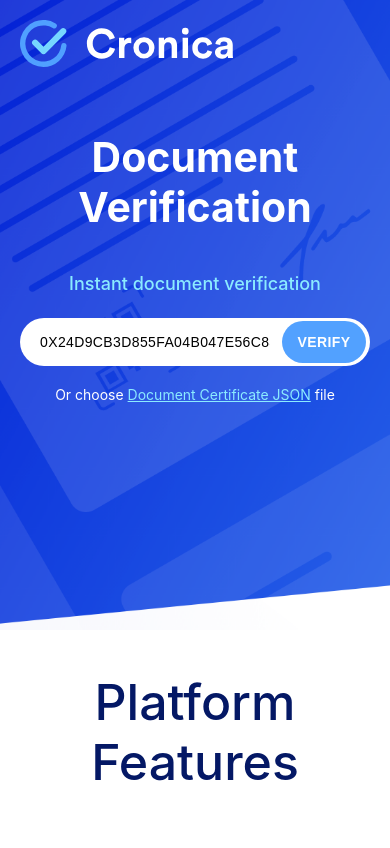
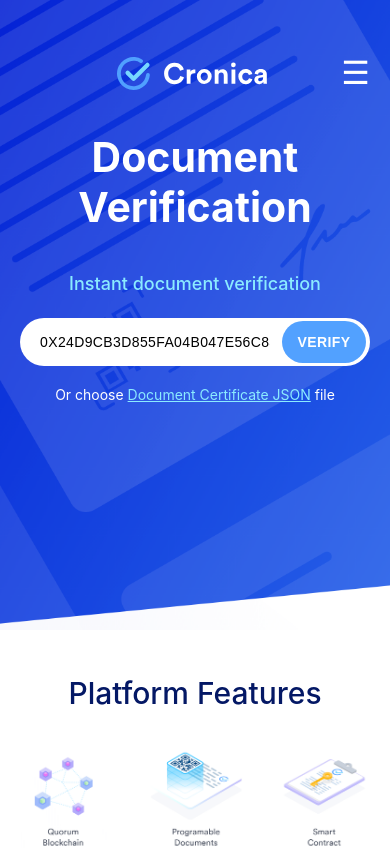
Before and after one commit to cronicaio/verifier-front, a React app: page / in a window 390 px wide. Shown: the top 848 px of the page. Built offline with nearby package versions, Linux system fonts and the light colour scheme.

Commit message:
update styles

```diff
--- a/src/components/app-footer/footer.component.js
+++ b/src/components/app-footer/footer.component.js
@@ -52,9 +52,9 @@
         <img width="240px" src={Social} alt="" />
       </div>
       <div className="Block Copyright">
-        <span>Terms of Use</span>
-        <span>Privacy Policy</span>
-        <span>Cookie Policy</span>
+        <span className="hiddenMobile">Terms of Use</span>
+        <span className="hiddenMobile">Privacy Policy</span>
+        <span className="hiddenMobile">Cookie Policy</span>
         <span>© Cronica 2019</span>
       </div>
     </footer>
--- a/src/components/app-header/header.component.js
+++ b/src/components/app-header/header.component.js
@@ -8,14 +8,17 @@
 function Header() {
   return (
     <header className="AppHeader">
-      <NavLink to="/">
-        <img src={Logo} alt="cronica" />
+      <NavLink to="/" className="AppHeaderLogo">
+        <img src={Logo} alt="Cronica" />
       </NavLink>
       <nav className="hiddenMobile">
         <NavLink to="/" exact>Home</NavLink>
         <NavLink to="/product">Project</NavLink>
         <NavLink to="/contact">Contact Us</NavLink>
       </nav>
+      <nav className="hiddenDesktop mobileMenuBtn">
+        <span>☰</span>
+      </nav>
     </header>
   );
 }
--- a/src/components/app-header/header.component.scss
+++ b/src/components/app-header/header.component.scss
@@ -1,54 +1,26 @@
+@media (min-width: 576px) {
   .AppHeader {
     position: absolute;
+    top: 0;
 
     display: flex;
     align-items: center;
     justify-content: space-between;
 
-  width: 1629px;
-  max-width: 100%;
+    width: 100%;
     margin: 0 auto;
-
     padding: 40px 0;
 
     user-select: none;
 
-  @media (max-width: 575px) {
-    width: 100%;
-    overflow: hidden;
-    padding: 20px;
+    &Logo {
+      margin-left: 89px;
     }
 
-  &Logo {
-    @media (min-width: 576px) {
-      margin-left: 89px;
-    }
-    @media (max-width: 575px) {
-      img {
-        width: 150px;
-      }
-    }
-  }
-
-  .mobileMenuBtn {
-    position: relative;
-    top: -3px;
-
+    nav.hiddenMobile {
       display: flex;
       align-items: center;
-    color: white;
-    font-size: 32px;
-
-    cursor: pointer;
-  }
-
-  nav {
-    display: flex;
-    align-items: center;
-
-    @media (max-width: 1680px) {
       padding-right: 60px !important;
-    }
 
       a {
         margin-left: 28px;
@@ -65,3 +37,42 @@
       }
     }
   }
+}
+
+@media (max-width: 575px) {
+  .AppHeader {
+    position: absolute;
+
+    display: flex;
+    align-items: center;
+
+    width: 100%;
+    overflow: hidden;
+    padding: 20px;
+    padding-top: 56px;
+
+    user-select: none;
+
+    &Logo {
+      flex: 1;
+      padding-left: 23px;
+      text-align: center;
+
+      img {
+        max-width: 150px;
+      }
+    }
+
+    .mobileMenuBtn {
+      position: relative;
+      top: -3px;
+
+      display: flex;
+      align-items: center;
+      color: white;
+      font-size: 32px;
+
+      cursor: pointer;
+    }
+  }
+}
--- a/src/pages/home/home.page.js
+++ b/src/pages/home/home.page.js
@@ -4,11 +4,9 @@
 import { VerifyForm } from '../../components/verify-form/verify-form.component';
 import { SearchResult } from '../../components/search-result/search-result.component';
 
-
 import Img_01 from '../../assets/Image_01@2x.png';
 import Img_02 from '../../assets/Image_02@2x.png';
 import Img_28 from '../../assets/Image_28@3x.png';
-
 
 import './home.page.scss';
 
--- a/src/pages/home/home.page.scss
+++ b/src/pages/home/home.page.scss
@@ -21,6 +21,10 @@
         color: #8bebff;
       }
     }
+  }
+
+  .HomeBlock {
+    padding: 20px;
   }
 }
 
--- a/src/scss/_typo.scss
+++ b/src/scss/_typo.scss
@@ -1,7 +1,7 @@
 h1 {
   font-size: 50px;
   font-weight: 500;
-  color:white;
+  color: white;
 }
 
 h2 {
@@ -21,3 +21,13 @@
   font-weight: 500;
   color: #0033cc;
 }
+
+@media (max-width: 575px) {
+  h1 {
+    font-size: 41px;
+  }
+
+  h2 {
+    font-size: 30px;
+  }
+}
```
Lines whose indentation alone changed are shown as unchanged.
